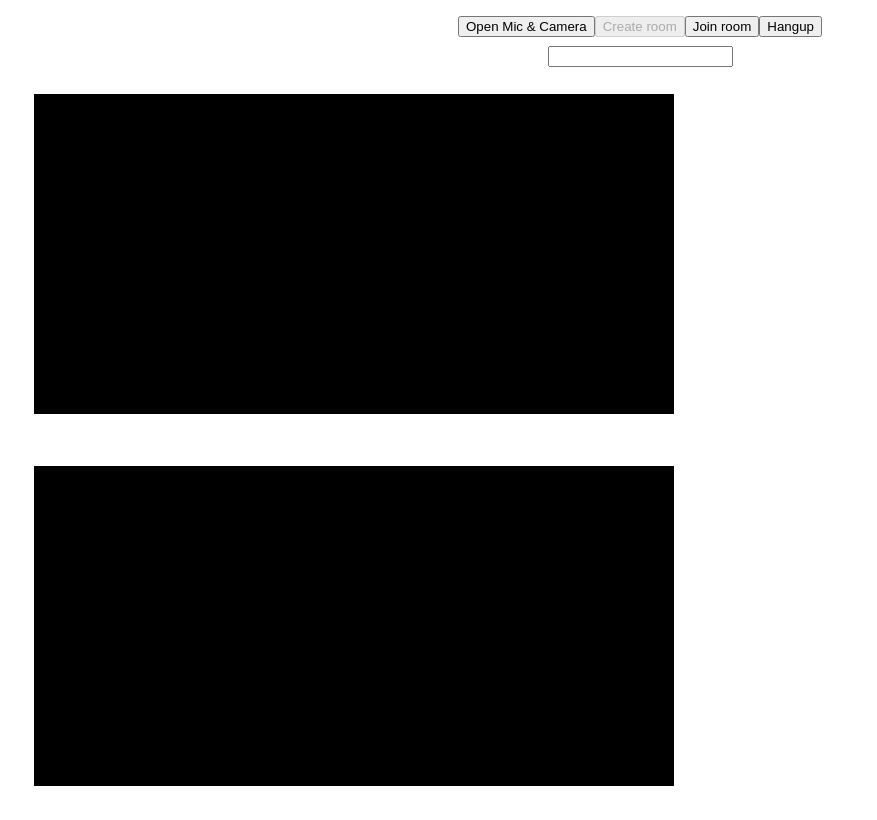
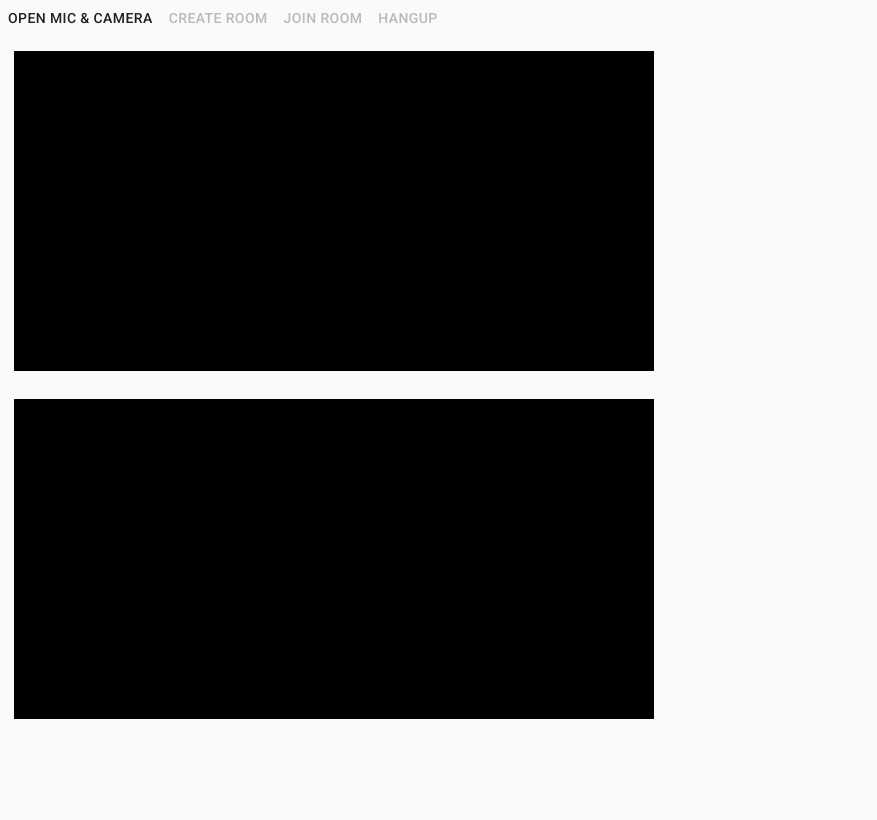
Before and after one commit to EnriqueSalazar/rtc-ar-app, a React (Create React App) app: page / in a window 1280 px wide. Shown: the whole page, without its empty margins (0-877 px from the left). Built offline with nearby package versions, Linux system fonts and the light colour scheme.

Commit message:
start material

```diff
--- a/package.json
+++ b/package.json
@@ -3,6 +3,8 @@
   "version": "0.1.0",
   "private": true,
   "dependencies": {
+    "@material-ui/core": "^4.9.7",
+    "@material-ui/icons": "^4.9.1",
     "@reduxjs/toolkit": "^1.3.2",
     "@testing-library/jest-dom": "^5.3.0",
     "@testing-library/react": "^10.0.1",
--- a/public/index.html
+++ b/public/index.html
@@ -3,11 +3,23 @@
   <head>
     <meta charset="utf-8" />
     <link rel="icon" href="%PUBLIC_URL%/favicon.ico" />
+    <link
+      rel="stylesheet"
+      href="https://fonts.googleapis.com/css?family=Roboto:300,400,500,700&display=swap"
+    />
+    <link
+      rel="stylesheet"
+      href="https://fonts.googleapis.com/icon?family=Material+Icons"
+    />
     <meta name="viewport" content="width=device-width, initial-scale=1" />
     <meta name="theme-color" content="#000000" />
     <meta
       name="description"
       content="Web site created using create-react-app"
+    />
+    <meta
+      name="viewport"
+      content="minimum-scale=1, initial-scale=1, width=device-width"
     />
     <link rel="apple-touch-icon" href="%PUBLIC_URL%/logo192.png" />
     <!--
--- a/src/index/App.tsx
+++ b/src/index/App.tsx
@@ -1,14 +1,13 @@
-import React from 'react';
-import { Room } from './App/Room';
-import './App/App.css';
+import React from "react";
+import { Room } from "./App/Room";
+import CssBaseline from "@material-ui/core/CssBaseline";
 
 function App() {
   return (
-    <div className="App">
-      <header className="App-header">
-        <Room />
-      </header>
-    </div>
+    <React.Fragment>
+      <CssBaseline />
+      <Room />
+    </React.Fragment>
   );
 }
 
--- a/src/index/App/Room.tsx
+++ b/src/index/App/Room.tsx
@@ -1,6 +1,7 @@
 import React, { useState, useRef, useEffect } from "react";
 import { db } from "../shared/firebase";
 import VideoRoom from "./Room/VideoStream";
+import Button from "@material-ui/core/Button";
 
 export function Room() {
   const localVideoEl = useRef<HTMLVideoElement>(null);
@@ -8,8 +9,8 @@
   const roomInputEl = useRef<HTMLInputElement>(null);
 
   const [disableCameraBtn, setDisableCameraBtn] = useState(false);
-  const [disableJoinRoomBtn, setDisableJoinRoomBtn] = useState(false);
-  const [disableHangupBtn, setDisableHangupBtn] = useState(false);
+  const [disableJoinRoomBtn, setDisableJoinRoomBtn] = useState(true);
+  const [disableHangupBtn, setDisableHangupBtn] = useState(true);
   const [disableCreateRoomBtn, setDisableCreateRoomBtn] = useState(true);
   const [localStream, setLocalStream] = useState<MediaStream | null>(null);
   const [remoteStream, setRemoteStream] = useState<MediaStream | null>(null);
@@ -264,37 +265,25 @@
   return (
     <div>
       <div>
-        {!disableCameraBtn && (
-          <button onClick={openUserMedia}>
-            Open Mic & Camera
-          </button>
-        )}
-        <button
-
-          onClick={createRoom}
-          disabled={disableCreateRoomBtn}
-        >
+        <Button onClick={openUserMedia} disabled={disableCameraBtn}>
+          Open Mic & Camera
+        </Button>
+        <Button onClick={createRoom} disabled={disableCreateRoomBtn}>
           Create room
-        </button>
-        <button
-
-          onClick={joinRoom}
-          disabled={disableJoinRoomBtn}
-        >
+        </Button>
+        <Button onClick={joinRoom} disabled={disableJoinRoomBtn}>
           Join room
-        </button>
-        <button
-
-          onClick={hangUp}
-          disabled={disableHangupBtn}
-        >
+        </Button>
+        <Button onClick={hangUp} disabled={disableHangupBtn}>
           Hangup
-        </button>
+        </Button>
       </div>
       <div>{currentRoomText}</div>
-      {!disableJoinRoomBtn && <div>
-        <input ref={roomInputEl} />
-      </div>}
+      {!disableJoinRoomBtn && (
+        <div>
+          <input ref={roomInputEl} />
+        </div>
+      )}
 
       <div style={{ display: "flex", flexDirection: "row", flexWrap: "wrap" }}>
         <VideoRoom stream={localStream} />
```
Also changed, not shown: 1 other file (tests, documents, lock files or other folders).
